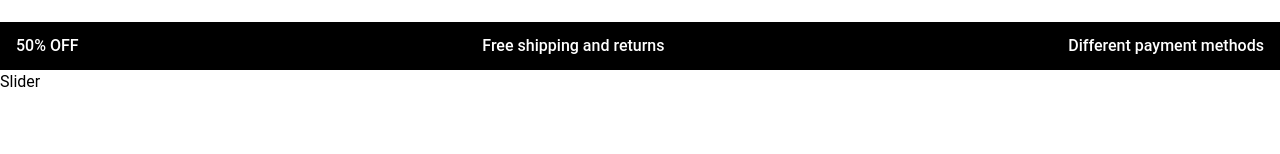
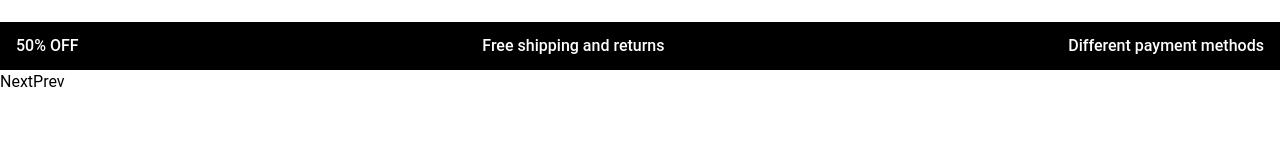
Before and after one commit to lenkon/ecom-redux-toolkit, a React (Create React App) app: page / in a window 1280 px wide. Shown: the part 146-300 px from the top of the page. Built offline with nearby package versions, Linux system fonts and the light colour scheme.

Commit message:
Implement click events for Next and Prev buttons

```diff
--- a/src/components/slider/Slider.jsx
+++ b/src/components/slider/Slider.jsx
@@ -1,8 +1,16 @@
 import React from 'react';
+import { nextSlide, prevSlide, dotSlide } from '../../features/slices/sliderSlice';
+import { useSelector, useDispatch } from 'react-redux';
 
 const Slider = () => {
+  const slideIndex = useSelector((state) => state.slider.value);
+  console.log('slideIndex', slideIndex);
+  const dispatch = useDispatch();
   return (
-    <div>Slider</div>
+    <div>
+      <button onClick={() => dispatch(nextSlide(slideIndex + 1))}>Next</button>
+      <button onClick={() => dispatch(prevSlide(slideIndex - 1))}>Prev</button>
+    </div>
   )
 }
 
--- a/src/features/slices/sliderSlice.jsx
+++ b/src/features/slices/sliderSlice.jsx
@@ -1,4 +1,4 @@
-import { createSlice, configureStore } from '@reduxjs/toolkit'
+import { createSlice } from '@reduxjs/toolkit'
 
 export const sliderSlice = createSlice({
   name: 'slider',
@@ -8,7 +8,7 @@ export const sliderSlice = createSlice({
   },
   reducers: {
     nextSlide(state, action) {
-      console.log("action", action);
+      console.log("action", action.payload);
       console.log("state", state);
       state.value = action.payload > state.length ? 0 : action.payload;
     },
```
